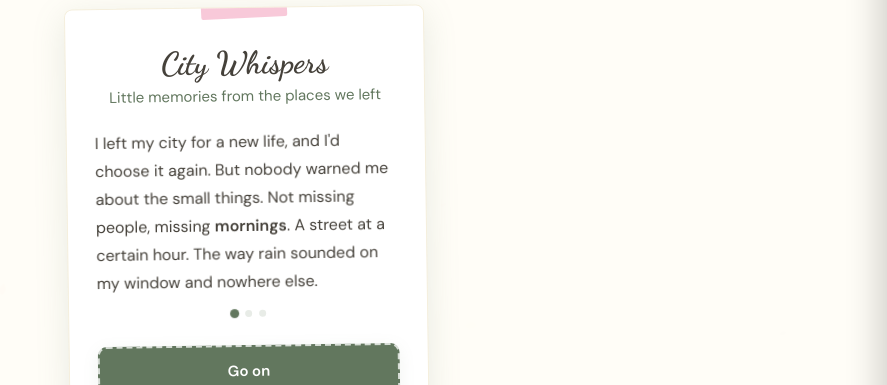
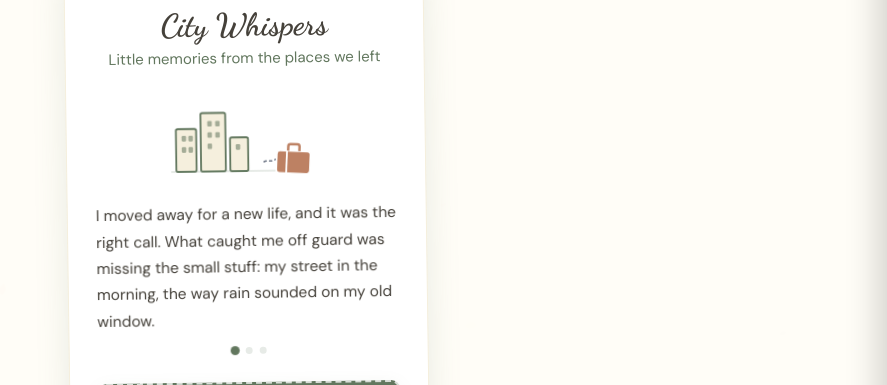
Before and after one commit to shivanirm17/my-projects, a React (Vite) app in the folder projects/city-whispers/: page / in a window 1280 px wide. Shown: the part 170-555 px from the top of the page, without its empty margins (393-1280 px from the left). Built offline with nearby package versions, Linux system fonts and the light colour scheme; no server answers; the database is empty.

Commit message:
Story pages get spot illustrations and plainer copy
Each beat now opens with a small line illustration (the city left
behind, a memory with no reply, two stamps joined on a map) and the
text drops the poetry for plain talk.

Co-Authored-By: Claude Fable 5 <noreply@anthropic.com>

```diff
--- a/projects/city-whispers/src/components/Overlays.jsx
+++ b/projects/city-whispers/src/components/Overlays.jsx
@@ -30,13 +30,76 @@ export function DotTip({ tip }) {
 
 // ── Intro: the story told a page at a time, skippable to the how-to ──
 const STORY = [
-  <>I left my city for a new life, and I'd choose it again. But nobody warned me
-  about the small things. Not missing people, missing <b>mornings</b>. A street
-  at a certain hour. The way rain sounded on my window and nowhere else.</>,
-  <>When it hits, there's no one to tell. The people here never knew that street.
-  The people back home are living on it and can't see it the way I do now.</>,
-  <>So I built this map. Leave the small thing you miss, and find the strangers
-  who miss it too. <b>You're not the only one who remembers.</b></>,
+  {
+    art: (
+      <svg viewBox="0 0 160 90" aria-hidden="true">
+        {/* the city left behind */}
+        <g fill="var(--paper2)" stroke="var(--brown)" strokeWidth="1.6" strokeLinejoin="round">
+          <rect x="18" y="34" width="18" height="38" rx="1.5" />
+          <rect x="40" y="20" width="22" height="52" rx="1.5" />
+          <rect x="66" y="42" width="16" height="30" rx="1.5" />
+        </g>
+        <g fill="var(--brown)" opacity="0.55">
+          <rect x="23" y="40" width="4" height="5" rx="1" /><rect x="29" y="40" width="4" height="5" rx="1" />
+          <rect x="23" y="50" width="4" height="5" rx="1" /><rect x="29" y="50" width="4" height="5" rx="1" />
+          <rect x="46" y="27" width="4" height="5" rx="1" /><rect x="53" y="27" width="4" height="5" rx="1" />
+          <rect x="46" y="37" width="4" height="5" rx="1" /><rect x="53" y="37" width="4" height="5" rx="1" />
+          <rect x="46" y="47" width="4" height="5" rx="1" /><rect x="71" y="48" width="4" height="5" rx="1" />
+        </g>
+        <path d="M14 72 H120" stroke="var(--border)" strokeWidth="1.6" strokeLinecap="round" />
+        {/* the suitcase walking away */}
+        <g transform="translate(108,46) rotate(3)">
+          <rect x="0" y="8" width="30" height="20" rx="3" fill="#bd8163" stroke="var(--card)" strokeWidth="1.6" />
+          <path d="M10 8 V4 Q10 2 12 2 H18 Q20 2 20 4 V8" fill="none" stroke="#bd8163" strokeWidth="2.2" />
+          <line x1="9" y1="8" x2="9" y2="28" stroke="var(--card)" strokeWidth="1.6" />
+        </g>
+        <path d="M96 64 C100 62 103 65 106 62" stroke="var(--muted)" strokeWidth="1.3" fill="none" strokeLinecap="round" strokeDasharray="2 3" />
+      </svg>
+    ),
+    text: <>I moved away for a new life, and it was the right call. What caught
+      me off guard was missing the small stuff: my street in the morning, the
+      way rain sounded on my old window.</>,
+  },
+  {
+    art: (
+      <svg viewBox="0 0 160 90" aria-hidden="true">
+        {/* a memory with nowhere to go: one full bubble, no reply */}
+        <g>
+          <path d="M28 22 H92 Q98 22 98 28 V50 Q98 56 92 56 H48 L36 66 L38 56 H28 Q22 56 22 50 V28 Q22 22 28 22 Z"
+            fill="var(--card)" stroke="var(--brown)" strokeWidth="1.6" strokeLinejoin="round" />
+          <path d="M60 46 C53.5 41 50.5 37.5 50.5 34 C50.5 31.2 52.6 29 55.4 29 C57.4 29 59.2 30.2 60 32 C60.8 30.2 62.6 29 64.6 29 C67.4 29 69.5 31.2 69.5 34 C69.5 37.5 66.5 41 60 46 Z"
+            fill="#f4a6c0" />
+        </g>
+        <g opacity="0.45">
+          <path d="M112 44 H134 Q138 44 138 48 V58 Q138 62 134 62 H124 L118 68 L119.5 62 H112 Q108 62 108 58 V48 Q108 44 112 44 Z"
+            fill="none" stroke="var(--muted)" strokeWidth="1.5" strokeDasharray="3 3" strokeLinejoin="round" />
+        </g>
+      </svg>
+    ),
+    text: <>And there was nowhere to put that. Friends here never saw those
+      streets. Friends back home still live on them, so they don't even
+      notice them anymore.</>,
+  },
+  {
+    art: (
+      <svg viewBox="0 0 160 90" aria-hidden="true">
+        {/* two stamps, far apart, connected on the map */}
+        <rect x="14" y="12" width="132" height="66" rx="6" fill="var(--card)" stroke="var(--border)" strokeWidth="1.6" />
+        <path d="M14 50 Q40 38 60 48 T110 42 T146 50" stroke="var(--paper2)" strokeWidth="10" fill="none" strokeLinecap="round" />
+        <path d="M44 40 C70 18 96 60 120 36" stroke="var(--brown)" strokeWidth="1.6" fill="none" strokeDasharray="4 4" strokeLinecap="round" />
+        <g transform="translate(28,28) rotate(-6)">
+          <rect width="26" height="24" rx="2" fill="#e8845e" stroke="var(--card)" strokeWidth="2" strokeDasharray="3 2.2" />
+          <rect x="5" y="5" width="16" height="14" rx="1" fill="var(--paper)" />
+        </g>
+        <g transform="translate(110,26) rotate(7)">
+          <rect width="26" height="24" rx="2" fill="#8fb6c9" stroke="var(--card)" strokeWidth="2" strokeDasharray="3 2.2" />
+          <rect x="5" y="5" width="16" height="14" rx="1" fill="var(--paper)" />
+        </g>
+      </svg>
+    ),
+    text: <>So I made this map. Leave the small thing you miss. Read what other
+      people miss about the same place. <b>That's the whole app.</b></>,
+  },
 ]
 
 export function Intro({ open, onClose }) {
@@ -63,7 +126,10 @@ export function Intro({ open, onClose }) {
 
         {onStory ? (
           <>
-            <p className="intro-story-page" key={stage}>{STORY[stage]}</p>
+            <div className="story-page" key={stage}>
+              <div className="story-art">{STORY[stage].art}</div>
+              <p className="intro-story-page">{STORY[stage].text}</p>
+            </div>
             <div className="story-dots">
               {STORY.map((_, i) => (
                 <span key={i} className={'story-dot' + (i === stage ? ' on' : '')} />
--- a/projects/city-whispers/src/index.css
+++ b/projects/city-whispers/src/index.css
@@ -1788,15 +1788,20 @@
 
     /* ── STORY MODE INTRO ── */
     #intro-card.story-mode { text-align: center; }
+    .story-page { animation: story-in 0.55s ease both; }
+    .story-art {
+      width: 180px;
+      margin: 18px auto 4px;
+    }
+    .story-art svg { width: 100%; height: auto; display: block; }
     .intro-story-page {
       font-family: 'DM Sans', sans-serif;
-      font-size: 16px;
-      line-height: 1.75;
+      font-size: 15.5px;
+      line-height: 1.7;
       color: var(--ink);
       text-align: left;
-      min-height: 120px;
-      margin: 22px 0 6px;
-      animation: story-in 0.55s ease both;
+      min-height: 96px;
+      margin: 10px 0 6px;
     }
     @keyframes story-in {
       from { opacity: 0; transform: translateY(14px); }
@@ -1826,7 +1831,7 @@
     }
     .story-skip:hover { color: var(--ink); }
     @media (prefers-reduced-motion: reduce) {
-      .intro-story-page { animation: none; }
+      .story-page { animation: none; }
     }
 
     /* DM Sans bold is heavy; emphasis everywhere is semibold */
```
